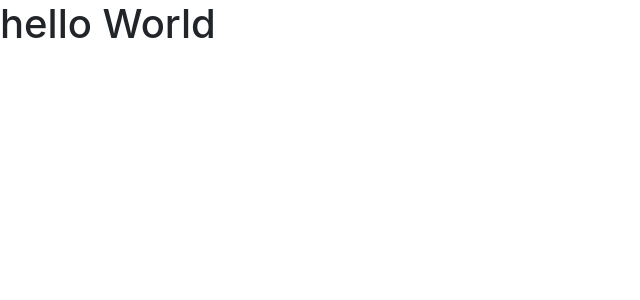
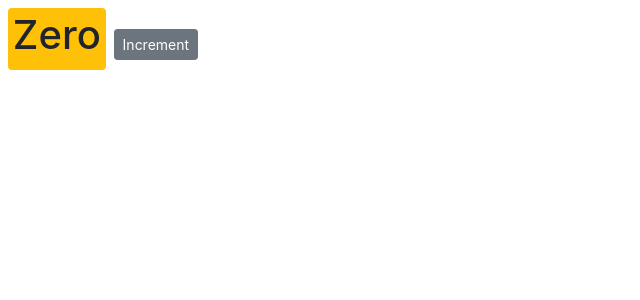
Before and after one commit to Upendra28sh/ReactJs-CounterApp, a React (Create React App) app: page / in a window 1280 px wide. Shown: the top 300 px of the page, without its empty margins (0-640 px from the left). Built offline with nearby package versions, Linux system fonts and the light colour scheme.

Commit message:
Rendering class dynamically

```diff
--- a/src/components/counter.jsx
+++ b/src/components/counter.jsx
@@ -2,15 +2,28 @@
 
 class Counter extends Component {
   state = {
-    count: 1
+    count: 0
   };
 
   render() {
-    return <h1>hello World</h1>;
+    return (
+      <div>
+        <span className={this.getBadgeClasses()}>{this.formatCount()}</span>
+        <button className="btn btn-secondary btn-sm">Increment</button>
+      </div>
+    );
+  }
+
+  getBadgeClasses() {
+    let classes = "badge m-2 badge-";
+    classes += this.state.count === 0 ? "warning" : "primary";
+    return classes;
   }
 
   formatCount() {
-    return this.state.count;
+    const { count } = this.state;
+    const x = <h1>Zero</h1>;
+    return count === 0 ? x : count;
   }
 }
 
```
